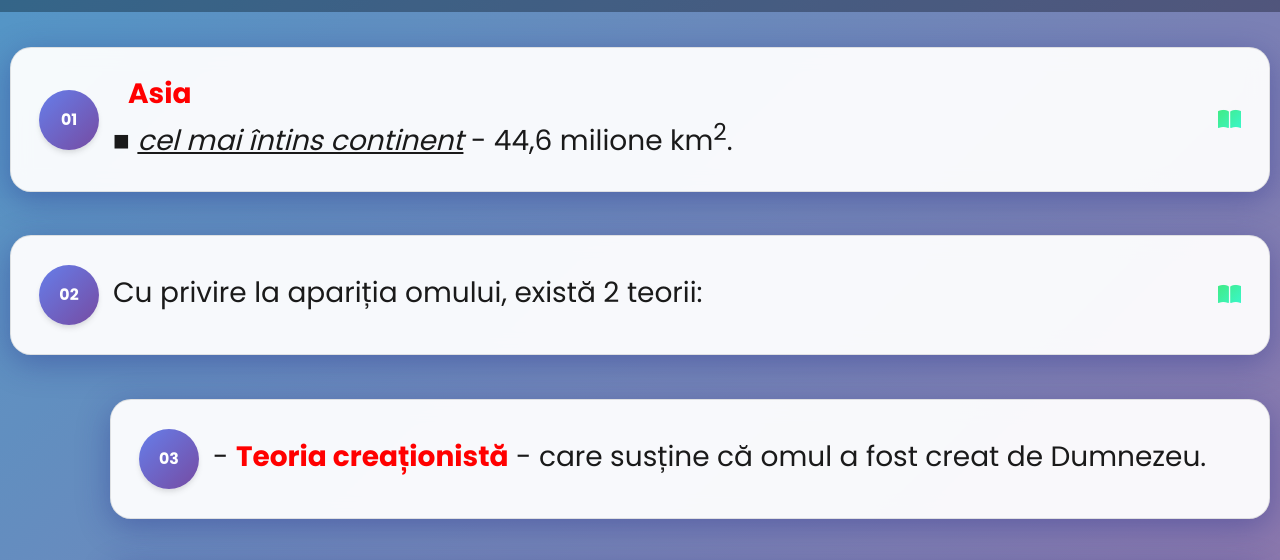
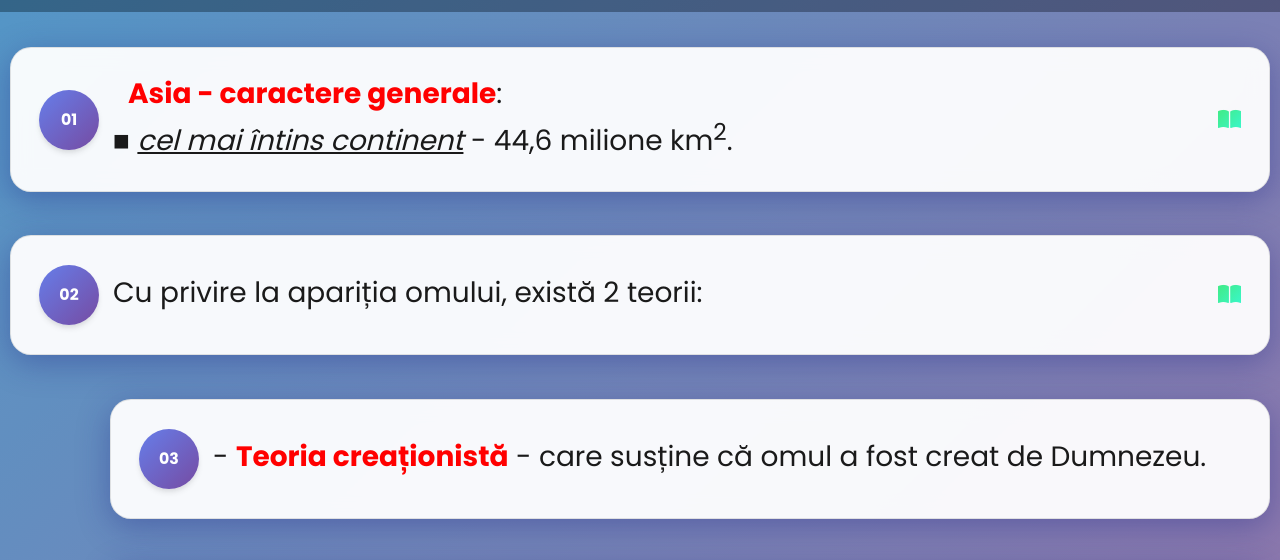
Before and after one commit to Ekry17/Istoria, a plain HTML site: page G_7_2_Asia_poziție_geografică.html in a window 1280 px wide. Shown: the part 185-745 px from the top of the page. Drawn offline with Linux system fonts and the light colour scheme.

Commit message:
Update G_7_2_Asia_poziție_geografică.html

```diff
--- a/G_7_2_Asia_poziție_geografică.html
+++ b/G_7_2_Asia_poziție_geografică.html
@@ -1099,7 +1099,7 @@ strong {
                             <div class="lesson-card special-card">
                                 <div class="lesson-number neutral-bg">01</div>
                                 <div class="lesson-content">
-                                    <h2>&nbsp;&nbsp;<strong>Asia</strong> </h2>
+                                    <h2>&nbsp;&nbsp;<strong>Asia - caractere generale</strong>:</h2>
                                     <h2>&#9632; <i><u>cel mai întins continent</u></i> - 44,6 milione km<sup>2</sup>.</h2>
                                 </div>
                                 <div class="lesson-icon">
```
